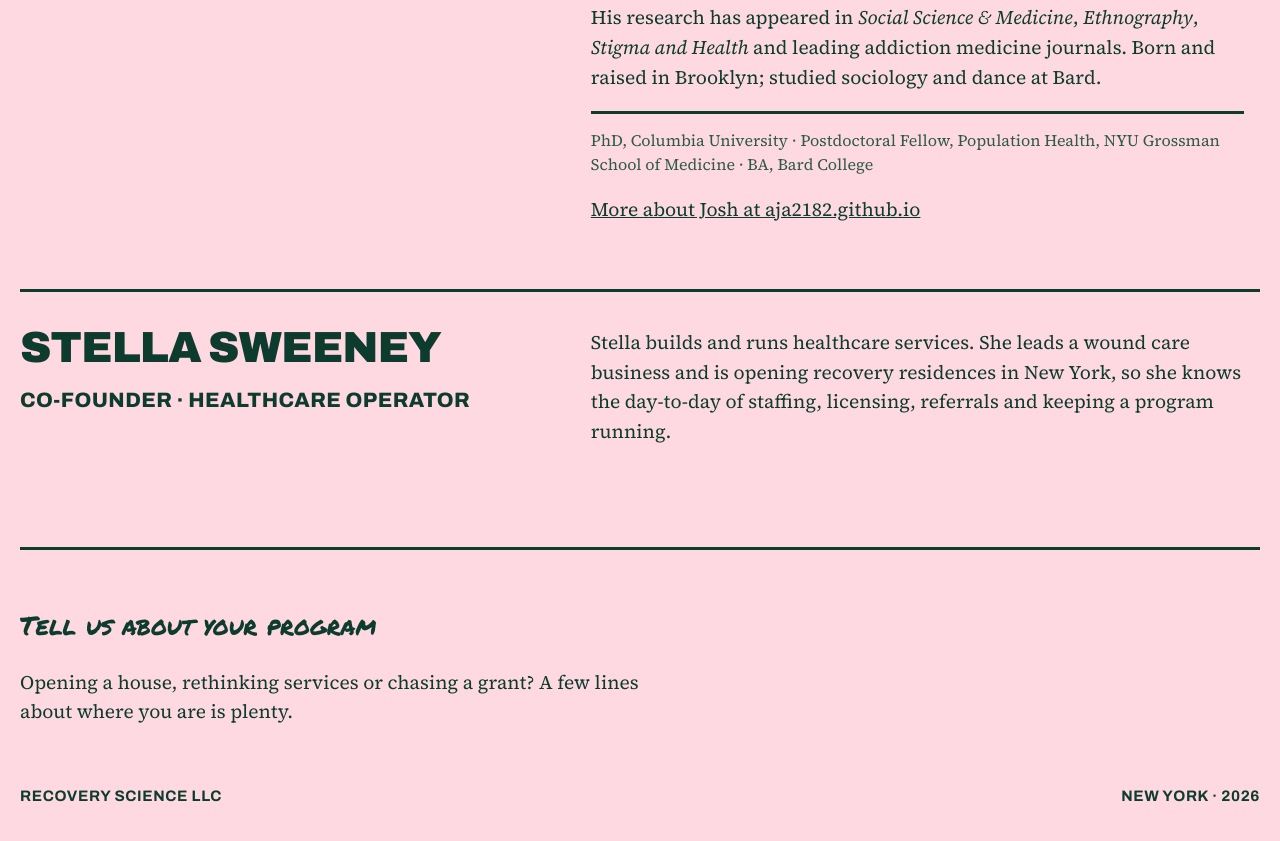
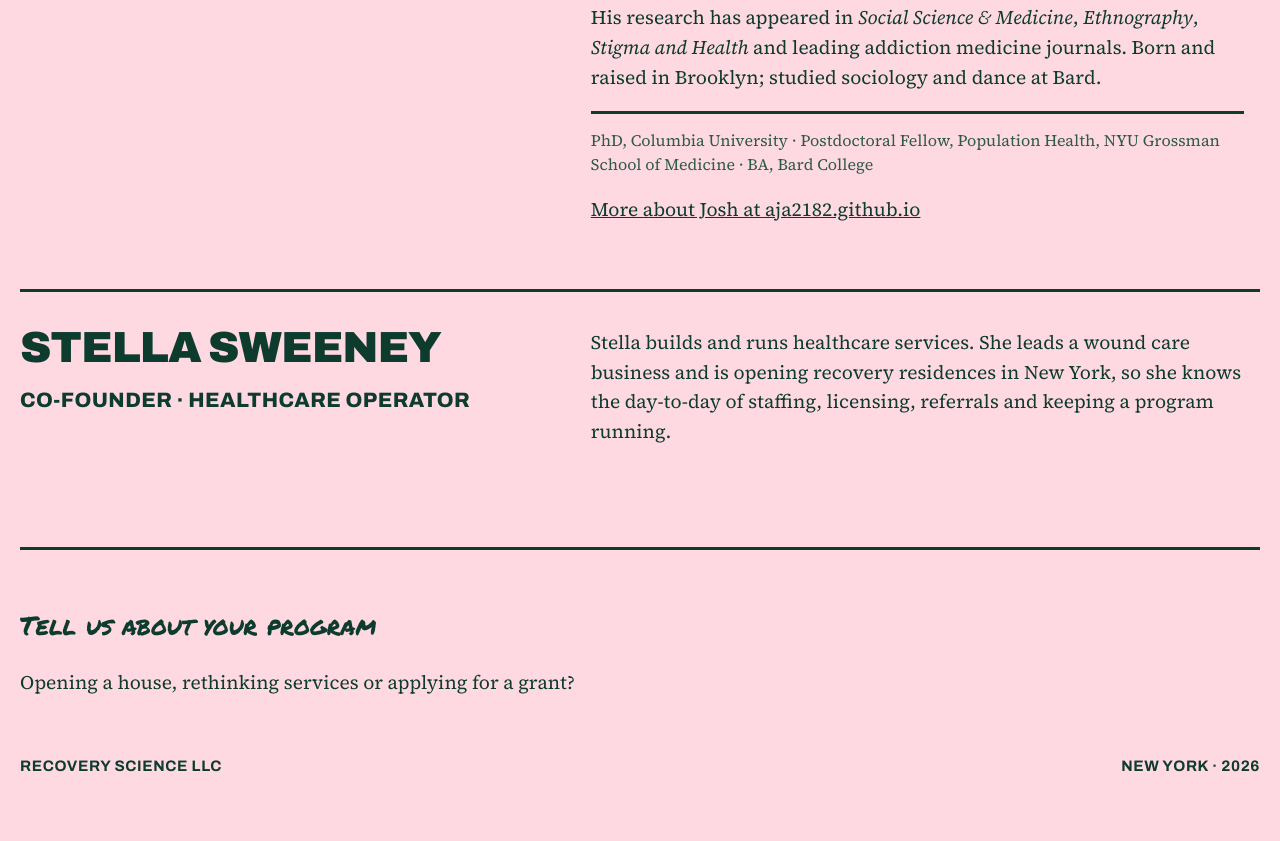
Before and after one commit to recoveryscience/recoveryscience.github.io, a plain HTML site: page index.html in a window 1280 px wide. Shown: the part 4193-5034 px from the top of the page. After the commit the page ends 5008 px from the top, so only its background shows below. Drawn offline with Linux system fonts and the light colour scheme.

Commit message:
Tighten contact line

```diff
--- a/index.html
+++ b/index.html
@@ -207,7 +207,7 @@ footer{display:flex;justify-content:space-between;gap:12px;flex-wrap:wrap;paddin
     <a class="addr" id="email" href="mailto:" hidden></a>
     <div class="row">
       <button type="button" id="copy" hidden>Copy email address</button>
-      <p>Opening a house, rethinking services or chasing a grant? A few lines about where you are is plenty.</p>
+      <p>Opening a house, rethinking services or applying for a grant?</p>
     </div>
   </section>
   <footer><span>Recovery Science LLC</span><span>New York · 2026</span></footer>
```
